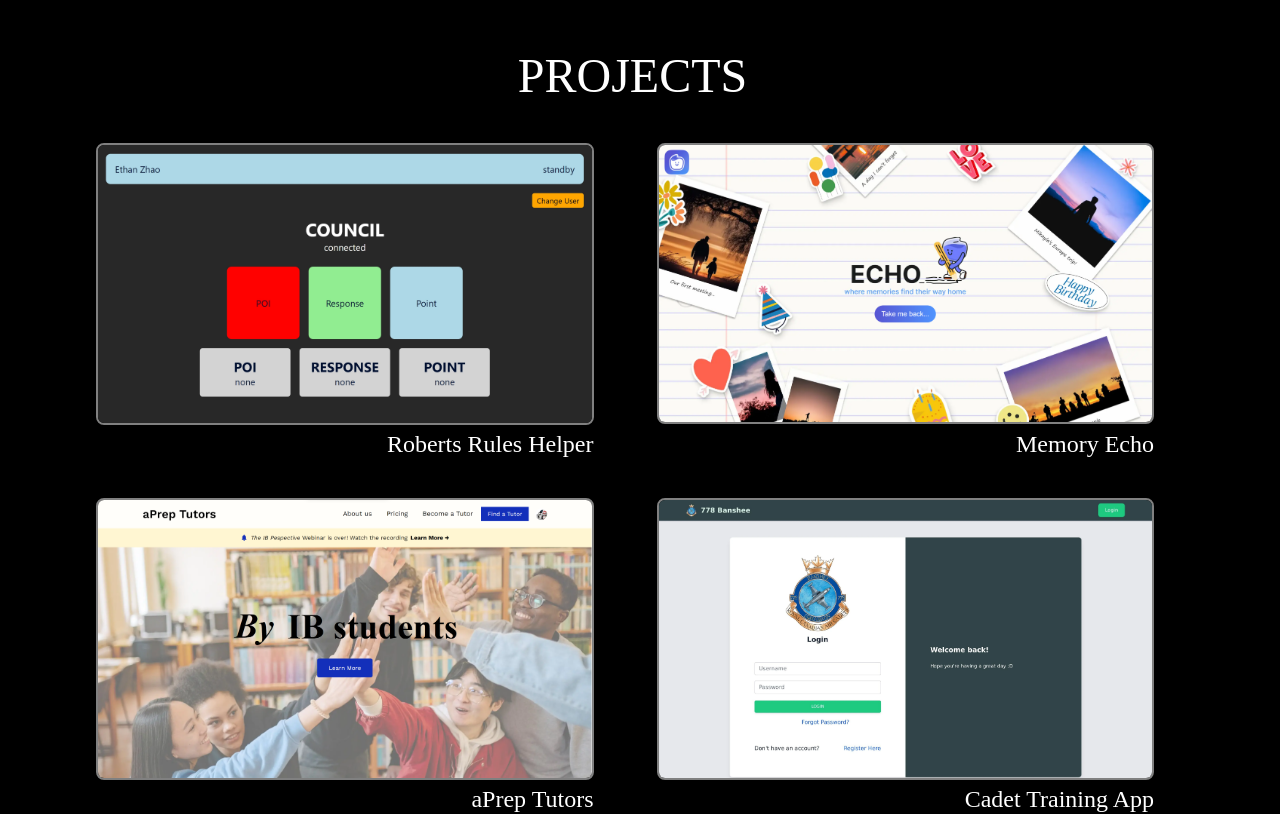
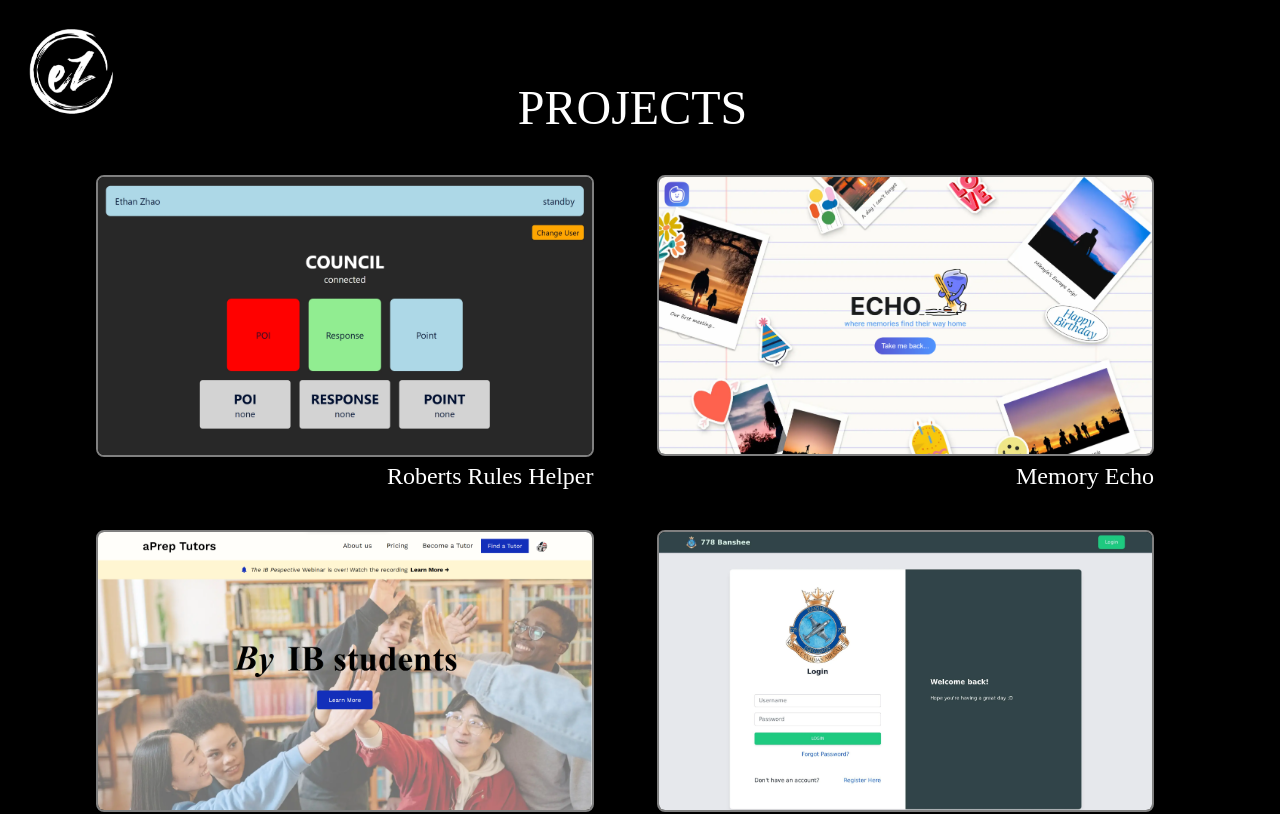
Before and after one commit to redmac135/personal-website, a SvelteKit app: page /projects in a window 1280 px wide. Shown: the top 814 px of the page. Built offline with nearby package versions, Linux system fonts and the light colour scheme; a web font is replaced by a local one.

Commit message:
add logo link to homepage

```diff
--- /dev/null
+++ b/src/lib/components/LogoLink.svelte
@@ -0,0 +1,22 @@
+<script lang="ts">
+	import logo from '$lib/assets/whitelogo.png';
+</script>
+
+<a href="/"><img src={logo} alt="logo" /></a>
+
+<style>
+	img {
+		position: absolute;
+		top: 1.5rem;
+		left: 1.5rem;
+		width: 6rem;
+		height: 6rem;
+		scale: 1;
+		transition: scale 0.2s ease-in-out;
+		will-change: scale;
+	}
+
+	img:hover {
+		scale: 1.1;
+	}
+</style>
--- a/src/routes/+error.svelte
+++ b/src/routes/+error.svelte
@@ -1,8 +1,10 @@
 <script lang="ts">
 	import { page } from '$app/stores';
+	import LogoLink from '$lib/components/LogoLink.svelte';
 </script>
 
 <main>
+	<LogoLink />
 	<div class="centered">
 		<p class="aw-text">aw man...</p>
 		<div class="error-message">
--- a/src/routes/projects/+page.svelte
+++ b/src/routes/projects/+page.svelte
@@ -3,6 +3,7 @@
 	import { pageData } from '$lib/stores';
 	import ProjectCards from '$lib/components/ProjectCards.svelte';
 	import Title from '$lib/components/Title.svelte';
+	import LogoLink from '$lib/components/LogoLink.svelte';
 
 	onMount(() => {
 		pageData.set({ background: 'black' });
@@ -16,12 +17,13 @@
 </svelte:head>
 
 <main>
+	<LogoLink />
 	<Title>Projects</Title>
 	<ProjectCards />
 </main>
 
 <style>
 	main {
-		margin-top: 3rem;
+		margin-top: 5rem;
 	}
 </style>
--- a/src/routes/workshops/+page.svelte
+++ b/src/routes/workshops/+page.svelte
@@ -3,6 +3,7 @@
 	import { pageData } from '$lib/stores';
 	import Title from '$lib/components/Title.svelte';
 	import { WORKSHOP_LIST as workshops } from '../../info';
+	import LogoLink from '$lib/components/LogoLink.svelte';
 
 	onMount(() => {
 		pageData.set({ background: 'black' });
@@ -16,6 +17,7 @@
 </svelte:head>
 
 <main>
+	<LogoLink />
 	<Title>Workshops</Title>
 	<section>
 		<ol>
```
